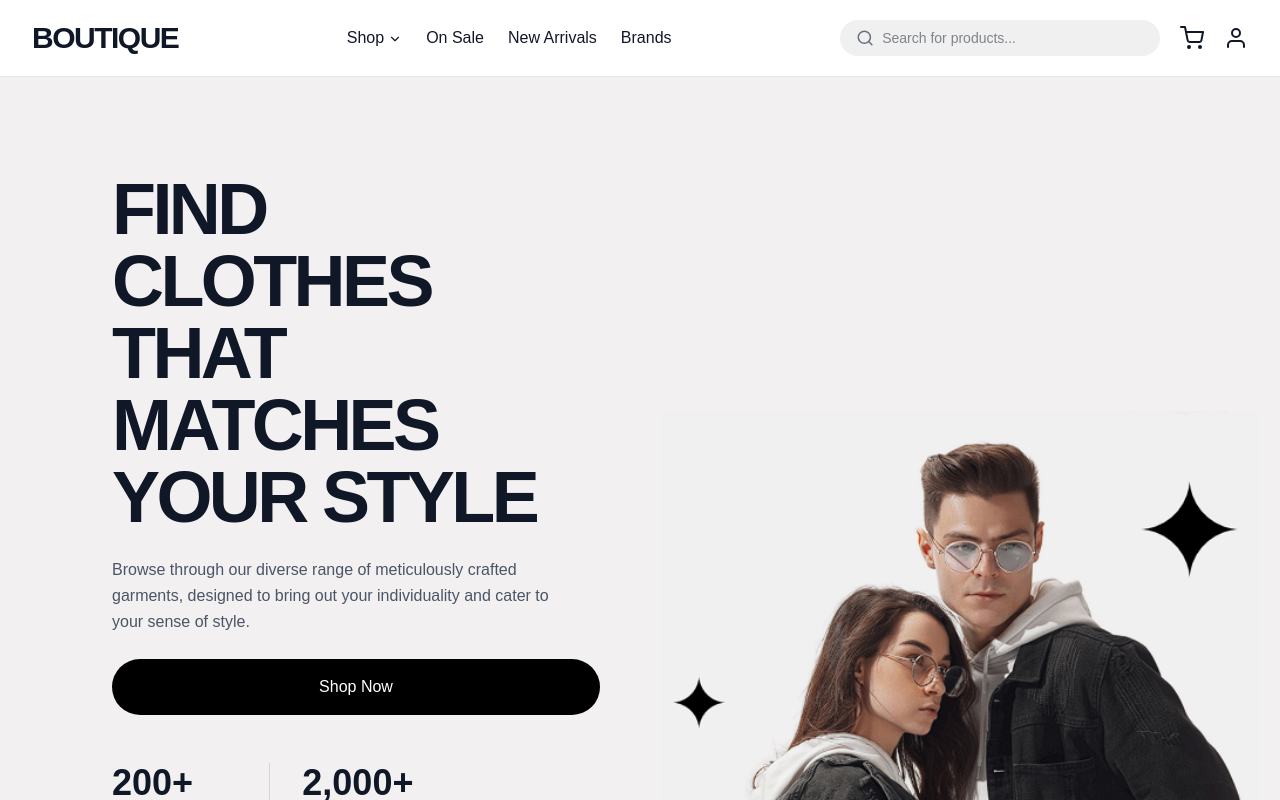
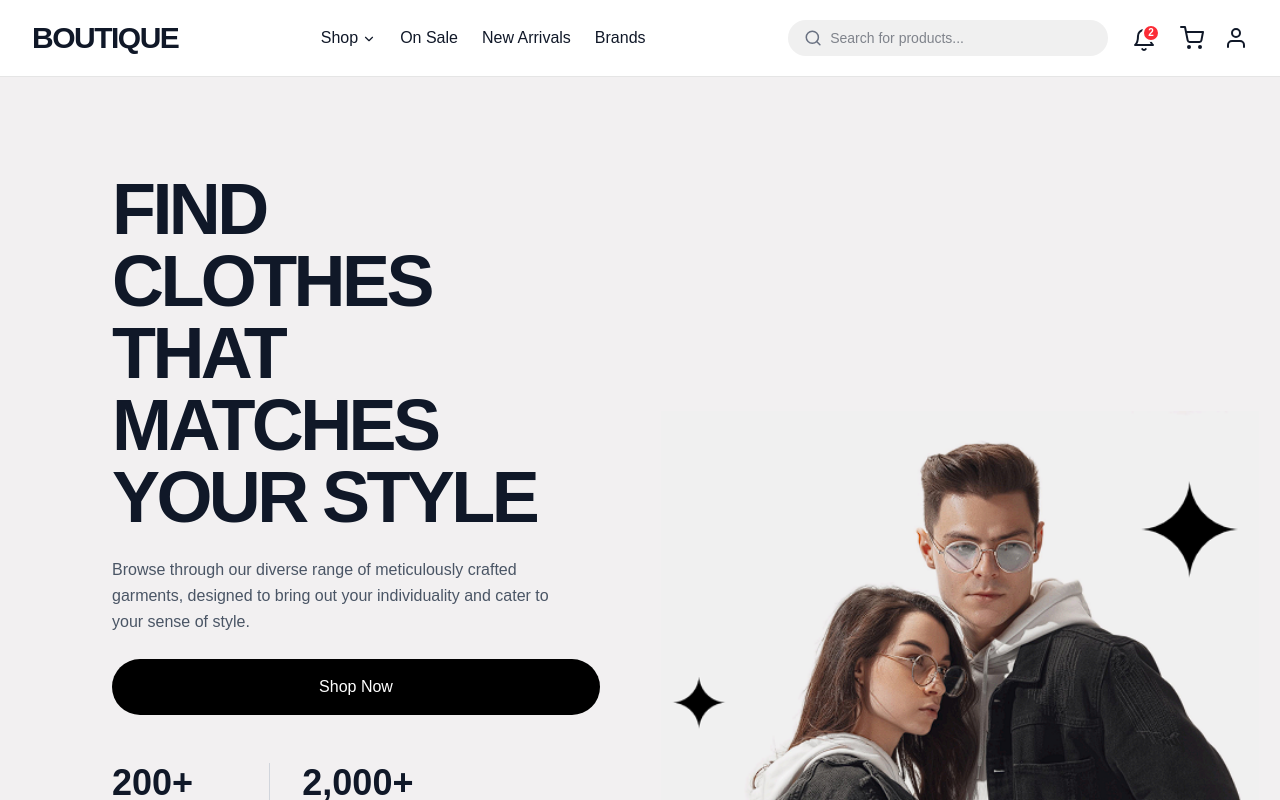
Before and after one commit to dzikripcr/dzikri-go, a React (Vite) app: page /home in a window 1280 px wide. Shown: the top 800 px of the page. Built offline with nearby package versions, Linux system fonts and the light colour scheme; a web font is replaced by a local one.

Commit message:
Pembuatan fitur notifikasi Otomation

```diff
--- a/src/pages/Home.jsx
+++ b/src/pages/Home.jsx
@@ -1,4 +1,4 @@
-import React from "react";
+import React, { useState } from "react";
 // Mengimpor data JSON produk
 import productsData from "../data/products.json";
 
@@ -12,15 +12,66 @@ import {
   FiArrowLeft,
   FiArrowRight,
   FiMail,
+  FiBell, // Ikon Lonceng Notifikasi
 } from "react-icons/fi";
 import { FaStar, FaFacebookF, FaInstagram, FaGithub } from "react-icons/fa";
 import { RiTwitterXFill } from "react-icons/ri";
 import { BsCheckCircleFill } from "react-icons/bs";
 
 export default function Home() {
+  // State untuk kontrol buka/tutup pop-up notifikasi
+  const [isNotifOpen, setIsNotifOpen] = useState(false);
+
   // Membagi data produk untuk 2 section langsung dari data yang di-import
   const newArrivals = productsData.slice(0, 4);
   const topSelling = productsData.slice(4, 8);
+
+  // Data Notifikasi Terintegrasi (Marketing Automation CRM & Logistik)
+  const notifications = [
+    {
+      id: 1,
+      type: "shipping",
+      title: "Pesanan Dikirim 🚚",
+      desc: "Hore! Paket 'Elegant Silk Dress' Anda sedang dalam perjalanan oleh kurir menuju alamat tujuan.",
+      time: "2 jam yang lalu",
+      unread: true,
+    },
+    {
+      id: 2,
+      type: "promo",
+      title: "Diskon 50% Khusus Hari Ini! ✨",
+      desc: "Gunakan kode voucher WEEKEND50 untuk semua koleksi Casual. Jangan sampai kehabisan!",
+      time: "5 jam yang lalu",
+      unread: true,
+    },
+    {
+      id: 3,
+      type: "event",
+      title: "Midnight Sale Dimulai 🕛",
+      desc: "Dapatkan penawaran terbaik diskon hingga 70% mulai jam 12 malam nanti. Siapkan keranjang belanjamu!",
+      time: "1 hari yang lalu",
+      unread: false,
+    },
+    {
+      id: 4,
+      type: "chat",
+      title: "Pesan dari CS Boutique 💬",
+      desc: "Halo kak, ukuran M untuk produk 'Vintage Pearl Necklace' yang kakak tanyakan sudah restock kembali ya.",
+      time: "2 hari yang lalu",
+      unread: false,
+    },
+    {
+      id: 5,
+      type: "voucher",
+      title: "Voucher Cashback Rp 50.000 🎉",
+      desc: "Selamat! Voucher cashback loyalitas pelanggan telah ditambahkan otomatis ke dalam akun Anda.",
+      time: "3 hari yang lalu",
+      unread: false,
+    },
+  ];
+
+  // Menghitung jumlah notifikasi yang belum dibaca secara dinamis
+  const unreadCount = notifications.filter((n) => n.unread).length;
 
   const testimonials = [
     {
@@ -43,7 +94,7 @@ export default function Home() {
   return (
     <div className="font-sans text-gray-900 bg-white">
       {/* NAVBAR */}
-      <header className="flex items-center justify-between px-8 py-5 border-b">
+      <header className="flex items-center justify-between px-8 py-5 border-b relative z-50 bg-white">
         <h1 className="text-3xl font-black uppercase tracking-tighter cursor-pointer">
           Boutique
         </h1>
@@ -61,7 +112,8 @@ export default function Home() {
             Brands
           </a>
         </nav>
-        <div className="flex items-center space-x-5 w-full md:w-auto mt-4 md:mt-0">
+        <div className="flex items-center space-x-5 w-full md:w-auto mt-4 md:mt-0 justify-end">
+          {/* Search Box */}
           <div className="hidden lg:flex items-center bg-[#F0F0F0] px-4 py-2 rounded-full w-80">
             <FiSearch className="text-gray-500 mr-2 text-xl" />
             <input
@@ -70,6 +122,75 @@ export default function Home() {
               className="bg-transparent outline-none w-full text-sm"
             />
           </div>
+
+          {/* AREA NOTIFIKASI CRM */}
+          <div className="relative">
+            {/* Tombol Lonceng */}
+            <button
+              onClick={() => setIsNotifOpen(!isNotifOpen)}
+              className="text-2xl hover:text-gray-600 transition cursor-pointer relative flex items-center justify-center p-1 mt-1 outline-none"
+            >
+              <FiBell />
+              {/* Badge Angka Notif Unread */}
+              {unreadCount > 0 && (
+                <span className="absolute top-0 right-0 bg-red-500 text-white text-[10px] w-[18px] h-[18px] rounded-full flex items-center justify-center font-bold border-2 border-white">
+                  {unreadCount}
+                </span>
+              )}
+            </button>
+
+            {/* Dropdown Box Notifikasi */}
+            {isNotifOpen && (
+              <div className="absolute right-[-40px] md:right-0 mt-4 w-[320px] md:w-[360px] bg-white border border-gray-200 rounded-2xl shadow-2xl z-[999] overflow-hidden transition-all duration-300">
+                {/* Header Dropdown */}
+                <div className="p-4 border-b border-gray-100 flex justify-between items-center bg-gray-50">
+                  <h3 className="font-extrabold text-base tracking-tight">
+                    Notifikasi Baru
+                  </h3>
+                  <span className="text-xs text-blue-600 cursor-pointer hover:underline font-semibold">
+                    Tandai semua dibaca
+                  </span>
+                </div>
+
+                {/* Isi List Notifikasi */}
+                <div className="max-h-[350px] overflow-y-auto">
+                  {notifications.map((notif) => (
+                    <div
+                      key={notif.id}
+                      className={`p-4 border-b border-gray-50 hover:bg-gray-50 cursor-pointer transition duration-200 flex flex-col gap-1 ${
+                        notif.unread ? "bg-blue-50/40" : ""
+                      }`}
+                    >
+                      <div className="flex items-start justify-between">
+                        <h4 className="text-sm font-bold text-gray-900 leading-tight">
+                          {notif.title}
+                        </h4>
+                        {/* Titik indikator belum dibaca */}
+                        {notif.unread && (
+                          <span className="w-2 h-2 bg-blue-600 rounded-full mt-1 flex-shrink-0"></span>
+                        )}
+                      </div>
+                      <p className="text-xs text-gray-600 leading-relaxed pr-2">
+                        {notif.desc}
+                      </p>
+                      <span className="text-[10px] text-gray-400 font-medium mt-1">
+                        {notif.time}
+                      </span>
+                    </div>
+                  ))}
+                </div>
+
+                {/* Footer Dropdown */}
+                <div className="p-3 text-center border-t border-gray-100 hover:bg-black hover:text-white cursor-pointer transition-colors duration-300">
+                  <span className="text-sm font-bold">
+                    Lihat Semua Notifikasi
+                  </span>
+                </div>
+              </div>
+            )}
+          </div>
+
+          {/* Keranjang & User */}
           <button className="text-2xl hover:text-gray-600 transition cursor-pointer">
             <FiShoppingCart />
           </button>
@@ -79,10 +200,10 @@ export default function Home() {
         </div>
       </header>
 
-      {/* HERO SECTION */}
+      {/* HERO SECTION (Sudah Diperbaiki Agar Gambar Mentok ke Bawah) */}
       <section className="bg-[#F2F0F1] pt-16 md:pt-24 flex flex-col md:flex-row items-stretch overflow-hidden">
         {/* KOLOM TEKS */}
-        <div className="px-28 md:w-1/2 space-y-6 md:pr-10 pb-16 md:pb-24 flex flex-col justify-center">
+        <div className="px-8 md:px-28 md:w-1/2 space-y-6 md:pr-10 pb-16 md:pb-24 flex flex-col justify-center">
           <h2 className="text-5xl md:text-7xl font-black leading-none uppercase tracking-tighter">
             FIND CLOTHES
             <br />
@@ -95,6 +216,7 @@ export default function Home() {
             designed to bring out your individuality and cater to your sense of
             style.
           </p>
+          {/* Tombol Shop Now Premium Transition */}
           <button
             className="bg-black text-white px-12 py-4 rounded-full font-medium
                        transition-all duration-300 ease-in-out
@@ -119,8 +241,7 @@ export default function Home() {
           </div>
         </div>
 
-        {/* KOLOM GAMBAR */}
-        {/* items-end membuat isi kontainer ini menempel ke garis paling bawah */}
+        {/* KOLOM GAMBAR (Rata Bawah Sempurna) */}
         <div className="md:w-1/2 mt-10 md:mt-0 flex justify-center items-end relative w-full px-8 md:px-0">
           <img
             src="../img/model.png"
@@ -184,7 +305,6 @@ export default function Home() {
                     {item.name}
                   </h4>
                   <div className="flex items-center space-x-1 mb-2">
-                    {/* Menggunakan react-icons FaStar untuk sistem rating */}
                     <FaStar className="text-[#FFC633] text-sm" />
                     <FaStar className="text-[#FFC633] text-sm" />
                     <FaStar className="text-[#FFC633] text-sm" />
@@ -202,13 +322,11 @@ export default function Home() {
             </div>
           )}
 
-          <div className="text-center mt-10">
-            {/* Tombol View All di dalam section NEW ARRIVALS & TOP SELLING */}
+          {/* Tombol View All - Berubah Menjadi Warna Utama Hitam Saat Di-hover */}
           <div className="text-center mt-10">
             <button className="border border-gray-200 bg-white cursor-pointer text-black px-16 py-3 rounded-full font-medium transition-all duration-300 ease-in-out hover:bg-black hover:text-white hover:border-black hover:shadow-lg w-full md:w-auto">
               View All
             </button>
-            </div>
           </div>
         </section>
       ))}
@@ -221,27 +339,23 @@ export default function Home() {
           </h3>
 
           <div className="grid grid-cols-1 md:grid-cols-3 gap-6 h-auto md:h-[600px]">
-            {/* 1. CASUAL CARD (col-span-1) */}
+            {/* 1. CASUAL CARD */}
             <div className="group relative rounded-3xl overflow-hidden h-64 md:h-auto hover:shadow-2xl transition-all duration-300 cursor-pointer">
-              {/* Gambar Full Background */}
               <img
                 src="https://images.unsplash.com/photo-1523381210434-271e8be1f52b?w=800&q=80"
                 alt="Casual"
                 className="absolute inset-0 w-full h-full object-cover group-hover:scale-105 transition-transform duration-500 ease-in-out"
               />
-              {/* Overlay Gradasi agar teks terbaca */}
               <div className="absolute inset-0 bg-gradient-to-r from-black/60 via-black/30 to-transparent" />
-              {/* Teks Kategori */}
               <span className="absolute top-8 left-8 text-3xl font-bold text-white z-10 tracking-wide">
                 Casual
               </span>
             </div>
 
-            {/* 2. FORMAL CARD (col-span-2) */}
+            {/* 2. FORMAL CARD */}
             <div className="group relative rounded-3xl overflow-hidden h-64 md:h-auto md:col-span-2 hover:shadow-2xl transition-all duration-300 cursor-pointer">
-              {/* Gambar Full Background (Mengganti link yang rusak di lampiran) */}
               <img
-                src="https://plus.unsplash.com/premium_photo-1661434624086-e02557c68815?w=600&auto=format&fit=crop&q=60&ixlib=rb-4.1.0&ixid=M3wxMjA3fDB8MHxzZWFyY2h8NXx8ZHJlc3MlMjBmb3JtYWx8ZW58MHx8MHx8fDA%3D"
+                src="https://plus.unsplash.com/premium_photo-1661434624086-e02557c68815?w=600&auto=format&fit=crop&q=60"
                 alt="Formal"
                 className="absolute inset-0 w-full h-full object-cover group-hover:scale-105 transition-transform duration-500 ease-in-out"
               />
@@ -251,10 +365,10 @@ export default function Home() {
               </span>
             </div>
 
-            {/* 3. PARTY CARD (col-span-2) */}
+            {/* 3. PARTY CARD */}
             <div className="group relative rounded-3xl overflow-hidden h-64 md:h-auto md:col-span-2 hover:shadow-2xl transition-all duration-300 cursor-pointer">
               <img
-                src="https://images.unsplash.com/photo-1589810635657-232948472d98?w=600&auto=format&fit=crop&q=60&ixlib=rb-4.1.0&ixid=M3wxMjA3fDB8MHxzZWFyY2h8MTQzfHxkcmVzc3xlbnwwfHwwfHx8MA%3D%3D"
+                src="https://images.unsplash.com/photo-1589810635657-232948472d98?w=600&auto=format&fit=crop&q=60"
                 alt="Party"
                 className="absolute inset-0 w-full h-full object-cover group-hover:scale-105 transition-transform duration-500 ease-in-out"
               />
@@ -264,10 +378,10 @@ export default function Home() {
               </span>
             </div>
 
-            {/* 4. GYM CARD (col-span-1) */}
+            {/* 4. GYM CARD */}
             <div className="group relative rounded-3xl overflow-hidden h-64 md:h-auto hover:shadow-2xl transition-all duration-300 cursor-pointer">
               <img
-                src="https://images.unsplash.com/flagged/photo-1564714388616-9cdfa2b8063e?w=600&auto=format&fit=crop&q=60&ixlib=rb-4.1.0&ixid=M3wxMjA3fDB8MHxzZWFyY2h8MjB8fG1vZGVsJTIwYmFqdSUyMGd5bXxlbnwwfHwwfHx8MA%3D%3D"
+                src="https://images.unsplash.com/flagged/photo-1564714388616-9cdfa2b8063e?w=600&auto=format&fit=crop&q=60"
                 alt="Gym"
                 className="absolute inset-0 w-full h-full object-cover group-hover:scale-105 transition-transform duration-500 ease-in-out"
               />
@@ -310,7 +424,6 @@ export default function Home() {
               </div>
               <h4 className="font-bold text-xl mb-3 flex items-center gap-2">
                 {testi.name}
-                {/* Menggunakan ikon centang verifikasi Bootstrap */}
                 <BsCheckCircleFill className="text-green-500 text-base" />
               </h4>
               <p className="text-gray-600 leading-relaxed text-sm">
@@ -333,7 +446,6 @@ export default function Home() {
 
           <div className="flex flex-col space-y-4 w-full md:w-[40%]">
             <div className="relative group">
-              {/* Opsional: Tambahkan transisi juga pada input form agar senada */}
               <FiMail className="absolute left-4 top-1/2 transform -translate-y-1/2 text-gray-400 text-xl group-focus-within:text-black transition-colors duration-300" />
               <input
                 type="email"
@@ -342,10 +454,10 @@ export default function Home() {
               />
             </div>
 
-            {/* Tombol Subscribe dengan Efek Kilat / Neon Glow */}
+            {/* Tombol Subscribe Ber-Efek Kilat / Neon Glow Putih Terang */}
             <button
               className="bg-white text-black font-extrabold px-6 py-4 rounded-full w-full
-                   transition-all duration-300 ease-out relative
+                         transition-all duration-300 ease-out relative outline-none
                          hover:bg-white hover:scale-105
                          hover:shadow-[0_0_15px_#fff,0_0_30px_#fff,0_0_45px_rgba(255,255,255,0.6)]
                          active:scale-95 active:shadow-[0_0_10px_#fff]"
@@ -365,7 +477,6 @@ export default function Home() {
               We have clothes that suit your style and which you're proud to
               wear. From women to men.
             </p>
-            {/* Menggunakan ikon sosial media asli */}
             <div className="flex space-x-3 pt-2">
               <div className="w-9 h-9 rounded-full border border-gray-300 bg-white text-black flex items-center justify-center hover:bg-black hover:text-white hover:border-black transition cursor-pointer text-lg">
                 <RiTwitterXFill />
```
Lines whose indentation alone changed are shown as unchanged.
